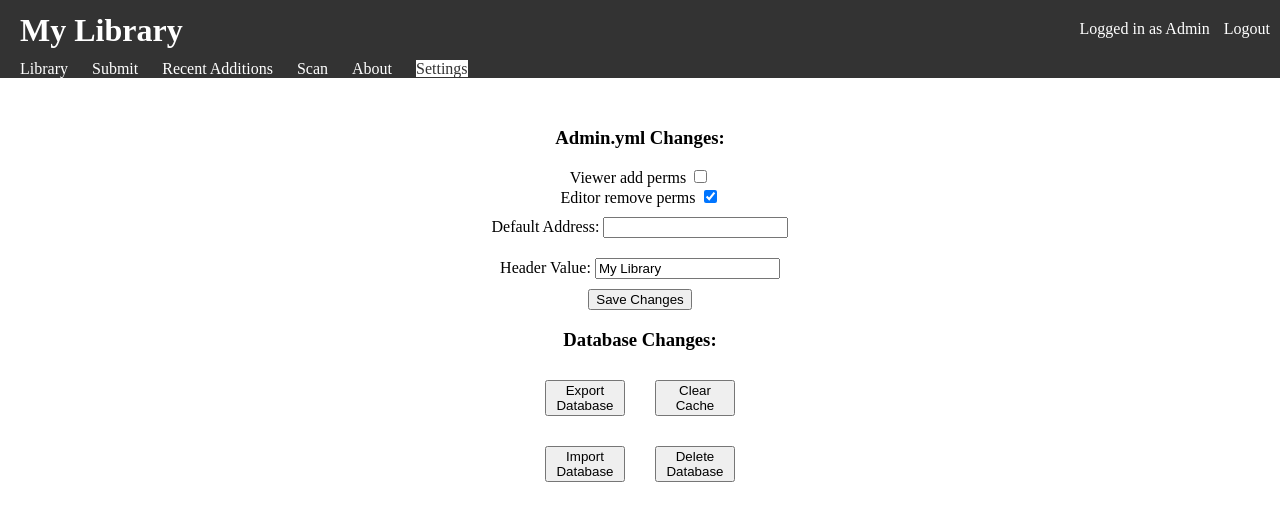
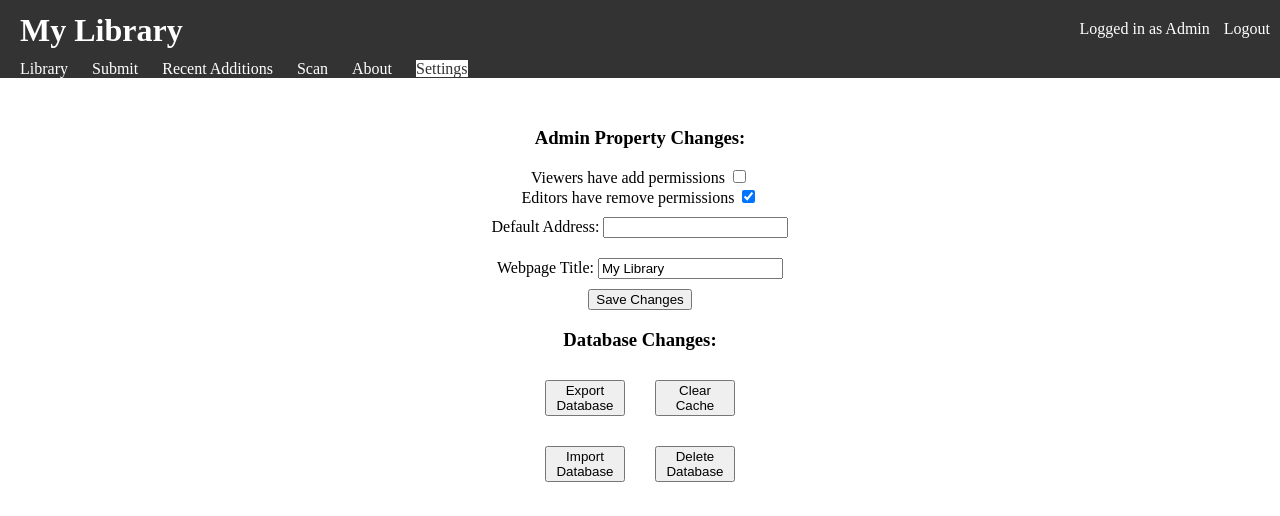
Before and after one commit to HackmannInterns/bookshelfdb, a Flask app: page /admin in a window 1280 px wide. Shown: the top 516 px of the page. Run offline with Flask 3, Linux system fonts and the light colour scheme; the visitor is signed in with stand-in values (Sample User, id 1).

Commit message:
Changed html to have better text on the admin page

```diff
--- a/templates/admin.html
+++ b/templates/admin.html
@@ -85,12 +85,12 @@
     <form class="" method="POST">
         <div class="perm-block">
             <!-- TODO: Hookup changes, should be easy -->
-            <h3 style="text-align: center;">Admin.yml Changes:</h3>
-            <label for="viewer">Viewer add perms</label>
+            <h3 style="text-align: center;">Admin Property Changes:</h3>
+            <label for="viewer">Viewers have add permissions</label>
             <input type="checkbox" id="viewer" name="viewer" value=true {% if Admin.visitor_can_add %}checked{% endif
                 %}><br>
 
-            <label for="editor">Editor remove perms</label>
+            <label for="editor">Editors have remove permissions</label>
             <input type="checkbox" id="editor" name="editor" value=true {% if Admin.editor_can_remove %}checked{% endif
                 %}><br>
         </div>
@@ -99,7 +99,7 @@
             <input class="address" id="address" type="text" name="address" value="{{ Admin.default_address }}">
         </div>
         <div class="header-block">
-            <label for="header_name">Header Value:</label>
+            <label for="header_name">Webpage Title:</label>
             <input class="header_name" id="header_name" type="text" name="header_name" value="{{ Admin.header_name }}">
         </div>
         <p id="reminder">You have unsaved changes. Please hit the save button.</p>
```
